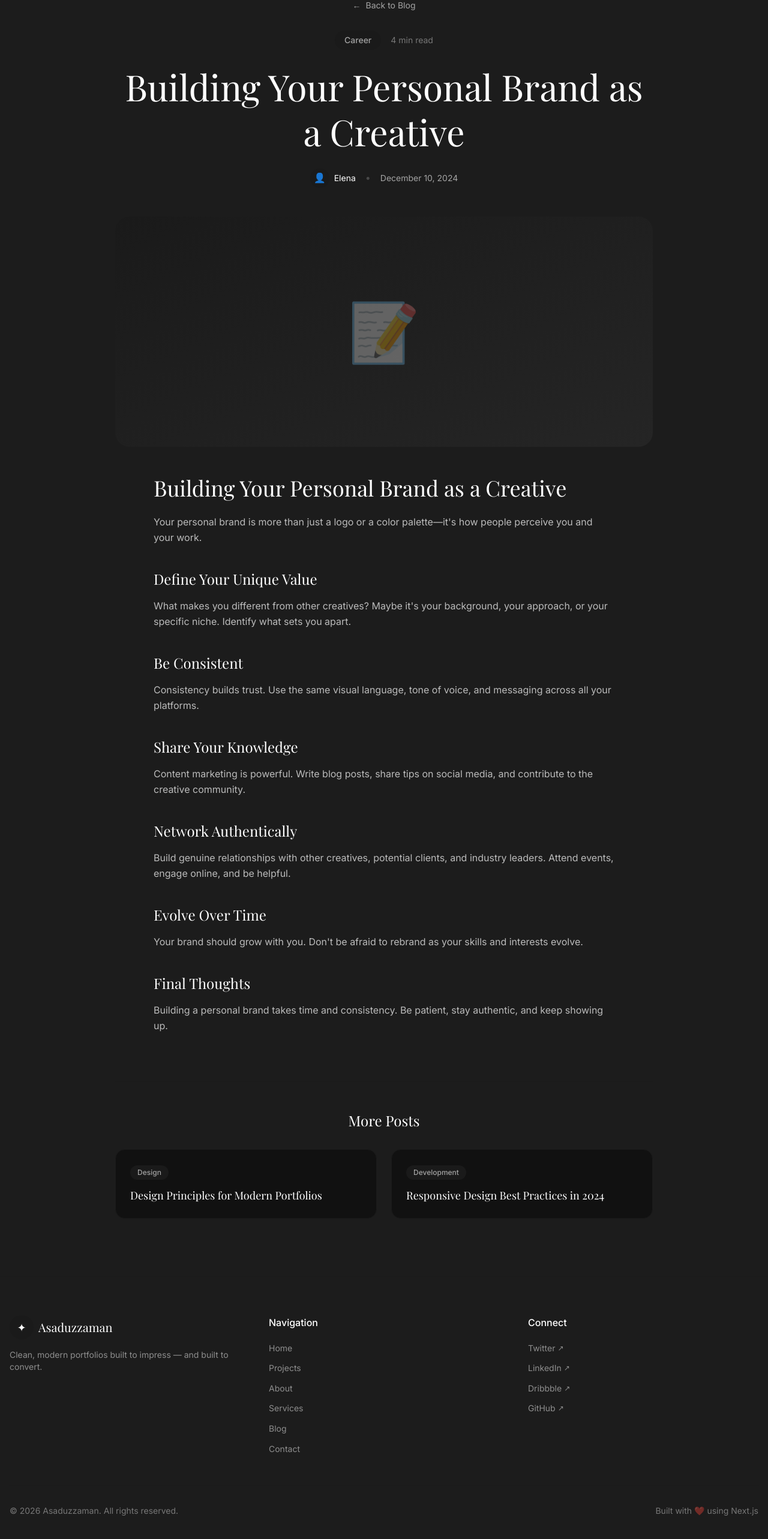
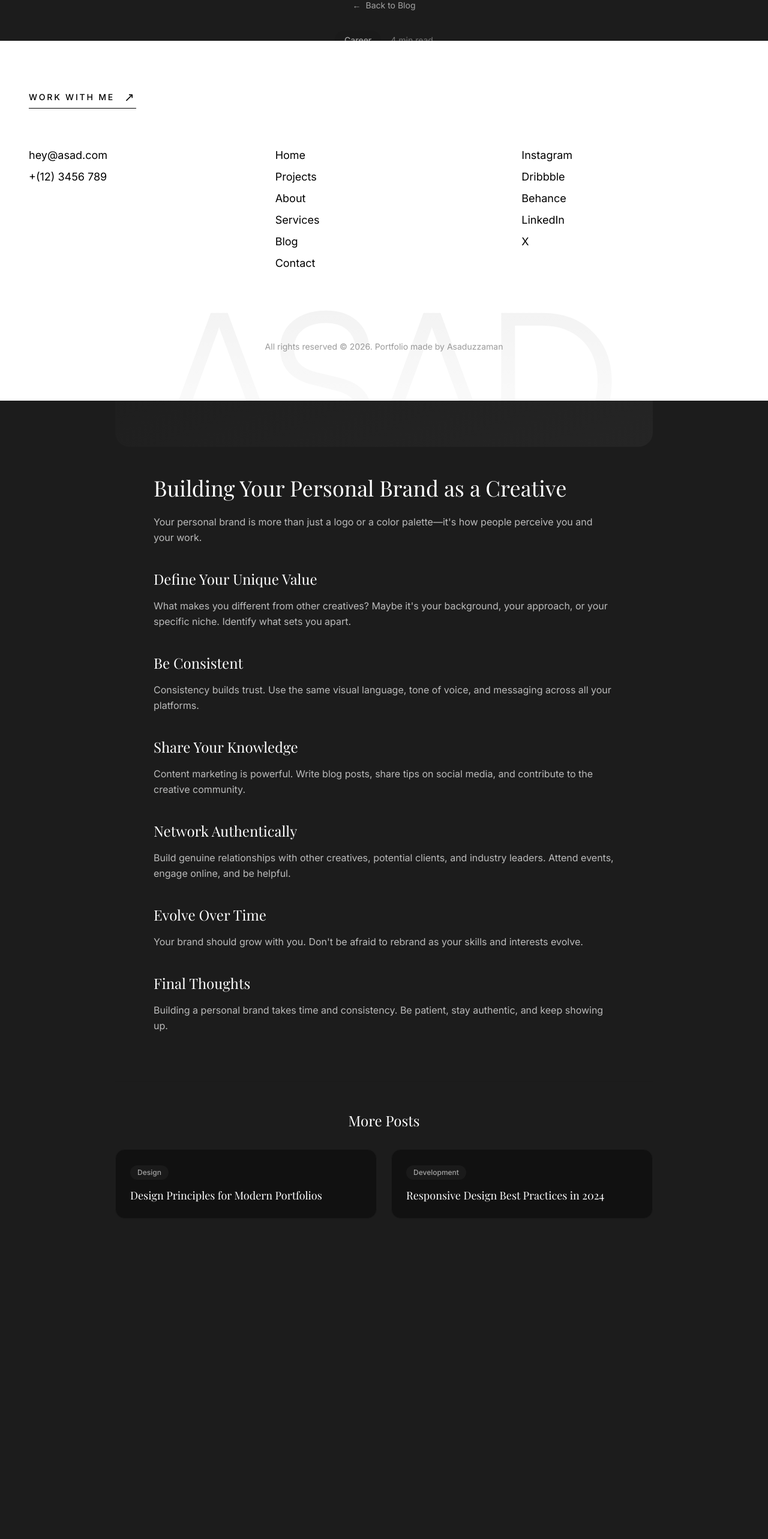
Before and after one commit to Asaduzzama-n/new-portfolio, a Next.js app: page /blog/building-your-personal-brand in a window 1280 px wide. Shown: the part 132-2698 px from the top of the page at 60% size. After the commit the page ends 2260 px from the top, so only its background shows below. Built offline with nearby package versions, Linux system fonts and the light colour scheme; a web font is replaced by a local one.

Commit message:
new component added

```diff
--- a/src/app/globals.css
+++ b/src/app/globals.css
@@ -117,6 +117,11 @@ body {
   background-clip: text;
 }
 
+.mask-gradient-v {
+  mask-image: linear-gradient(to bottom, transparent, black 10%, black 90%, transparent);
+  -webkit-mask-image: linear-gradient(to bottom, transparent, black 10%, black 90%, transparent);
+}
+
 .bg-primary {
   background-color: #262626;
 }
--- a/src/app/layout.tsx
+++ b/src/app/layout.tsx
@@ -37,8 +37,10 @@ export default function RootLayout({
 }>) {
   return (
     <html lang="en" className={`dark ${customFont.variable} ${customFont2.variable}`}>
-      <body className="bg-black text-white antialiased font-sans">
+      <body className="text-white antialiased font-sans">
         {children}
+        {/* Bottom Blur Effect */}
+        {/* <div className="fixed bottom-0 left-0 w-full h-32 pointer-events-none z-[100] backdrop-blur-xl [mask-image:linear-gradient(to_top,black,transparent)]" /> */}
       </body>
     </html>
   );
--- a/src/app/page.tsx
+++ b/src/app/page.tsx
@@ -14,9 +14,9 @@ const Footer = dynamic(() => import('@/components/sections/Footer'));
 
 export default function Home() {
   return (
-    <>
+    <div className="relative min-h-screen">
       <Navigation />
-      <main>
+      <main className="relative z-10 bg-[#1C1C1C] mb-[500px] md:mb-[600px] rounded-b-4xl ">
         <Hero />
         <About />
         <Projects />
@@ -27,6 +27,6 @@ export default function Home() {
         <Contact />
       </main>
       <Footer />
-    </>
+    </div>
   );
 }
--- a/src/components/sections/FAQ.tsx
+++ b/src/components/sections/FAQ.tsx
@@ -50,7 +50,7 @@ export default function FAQ() {
                     {faqs.map((faq, index) => (
                         <div
                             key={index}
-                            className="border border-[#1a1a1a] rounded-2xl overflow-hidden bg-[#111111]"
+                            className="rounded-2xl overflow-hidden bg-primary"
                         >
                             <button
                                 onClick={() => setOpenIndex(openIndex === index ? null : index)}
@@ -74,7 +74,7 @@ export default function FAQ() {
                                         transition={{ duration: 0.3 }}
                                         className="overflow-hidden"
                                     >
-                                        <p className="px-6 pb-5 text-white/60">{faq.answer}</p>
+                                        <p className="p-6 text-white/60">{faq.answer}</p>
                                     </motion.div>
                                 )}
                             </AnimatePresence>
--- a/src/components/sections/Footer.tsx
+++ b/src/components/sections/Footer.tsx
@@ -2,10 +2,9 @@
 
 import { motion } from 'framer-motion';
 import Link from 'next/link';
-import { fadeUp } from '@/lib/animations';
 
 const footerLinks = [
-    { name: 'Home', href: '#home' },
+    { name: 'Home', href: '#hero' },
     { name: 'Projects', href: '#projects' },
     { name: 'About', href: '#about' },
     { name: 'Services', href: '#services' },
@@ -14,86 +13,87 @@ const footerLinks = [
 ];
 
 const socialLinks = [
-    { name: 'Twitter', href: 'https://twitter.com' },
+    { name: 'Instagram', href: 'https://instagram.com' },
+    { name: 'Dribbble', href: 'https://dribbble.com' },
+    { name: 'Behance', href: 'https://behance.com' },
     { name: 'LinkedIn', href: 'https://linkedin.com' },
-    { name: 'Dribbble', href: 'https://dribbble.com' },
-    { name: 'GitHub', href: 'https://github.com' },
+    { name: 'X', href: 'https://twitter.com' },
 ];
 
 export default function Footer() {
     const currentYear = new Date().getFullYear();
 
     return (
-        <motion.footer
-            variants={fadeUp}
-            initial="hidden"
-            whileInView="visible"
-            viewport={{ once: true }}
-            className="py-16 px-4 border-t border-[#1a1a1a]"
+        <footer className="fixed bottom-0 left-0 w-full h-[500px] md:h-[600px] bg-white text-black z-0 flex flex-col pt-20 px-4 md:px-12 overflow-hidden">
+            <div className="max-w-7xl mx-auto w-full flex-1 flex flex-col">
+                {/* Work With Me Button */}
+                <div className="mb-16">
+                    <Link
+                        href="#contact"
+                        className="inline-flex items-center gap-4 text-sm font-medium tracking-[0.2em] group border-b border-black pb-1 hover:gap-6 transition-all"
                     >
-            <div className="max-w-7xl mx-auto">
+                        WORK WITH ME
+                        <span className="text-xl">↗</span>
+                    </Link>
+                </div>
+
                 <div className="grid md:grid-cols-3 gap-12 mb-12">
-                    {/* Brand */}
-                    <div>
-                        <Link href="/" className="inline-flex items-center gap-2 mb-4">
-                            <span className="w-10 h-10 rounded-full bg-[#1a1a1a] flex items-center justify-center">
-                                <span className="text-lg font-serif">✦</span>
-                            </span>
-                            <span className="font-serif text-xl">Asaduzzaman</span>
-                        </Link>
-                        <p className="text-white/50 text-sm">
-                            Clean, modern portfolios built to impress — and built to convert.
-                        </p>
+                    {/* Contact Info */}
+                    <div className="space-y-2">
+                        <a href="mailto:hey@asad.com" className="block text-lg hover:opacity-70 transition-opacity">
+                            hey@asad.com
+                        </a>
+                        <p className="text-lg">+(12) 3456 789</p>
                     </div>
 
                     {/* Navigation */}
-                    <div>
-                        <h4 className="font-medium mb-4">Navigation</h4>
-                        <ul className="space-y-2">
+                    <div className="flex flex-col gap-2">
                         {footerLinks.map((link) => (
-                                <li key={link.name}>
                             <Link
+                                key={link.name}
                                 href={link.href}
-                                        className="text-white/50 text-sm hover:text-white transition-colors"
+                                className="text-lg hover:opacity-70 transition-opacity w-fit"
                             >
                                 {link.name}
                             </Link>
-                                </li>
                         ))}
-                        </ul>
                     </div>
 
-                    {/* Social */}
-                    <div>
-                        <h4 className="font-medium mb-4">Connect</h4>
-                        <ul className="space-y-2">
+                    {/* Socials */}
+                    <div className="flex flex-col gap-2">
                         {socialLinks.map((link) => (
-                                <li key={link.name}>
                             <a
+                                key={link.name}
                                 href={link.href}
                                 target="_blank"
                                 rel="noopener noreferrer"
-                                        className="text-white/50 text-sm hover:text-white transition-colors inline-flex items-center gap-1"
+                                className="text-lg hover:opacity-70 transition-opacity w-fit"
                             >
                                 {link.name}
-                                        <span className="text-xs">↗</span>
                             </a>
-                                </li>
                         ))}
-                        </ul>
                     </div>
                 </div>
 
-                {/* Bottom */}
-                <div className="pt-8 border-t border-[#1a1a1a] flex flex-col md:flex-row justify-between items-center gap-4">
-                    <p className="text-white/40 text-sm">
-                        © {currentYear} Asaduzzaman. All rights reserved.
-                    </p>
-                    <p className="text-white/40 text-sm">
-                        Built with ❤️ using Next.js
+                {/* Copyright */}
+                <div className="mt-auto mb-20 text-center">
+                    <p className="text-sm opacity-60">
+                        All rights reserved © {currentYear}. Portfolio made by Asaduzzaman
                     </p>
                 </div>
             </div>
-        </motion.footer>
+
+            {/* Large Background Text */}
+            <div className="absolute -bottom-[20%] left-1/2 -translate-x-1/2 w-full text-center pointer-events-none select-none">
+                <h1 className="text-[25vw] font-custom-2 leading-none opacity-[0.05] tracking-tighter">
+                    ASAD
+                </h1>
+                {/* Blur Overlay */}
+                <div className="absolute inset-0 bg-gradient-to-t from-white via-white/50 to-transparent h-full" />
+            </div>
+
+            {/* Bottom Blur positioned fixed to the bottom as requested */}
+            {/* <div className="absolute bottom-0 left-0 w-full h-32 bg-gradient-to-t from-white to-transparent blur-xl pointer-events-none" /> */}
+        </footer>
     );
 }
--- a/src/components/sections/Services.tsx
+++ b/src/components/sections/Services.tsx
@@ -1,60 +1,131 @@
 'use client';
 
-import { motion } from 'framer-motion';
+import { motion, useScroll, useTransform } from 'framer-motion';
+import React, { useRef } from 'react';
+import Image from 'next/image';
 import SectionHeader from '@/components/ui/SectionHeader';
-import Card from '@/components/ui/Card';
-import { staggerContainer, staggerItem } from '@/lib/animations';
 
 const services = [
     {
-        icon: '🎨',
-        title: 'Brand Identity',
-        description: 'Complete brand systems including logos, color palettes, typography, and brand guidelines.',
+        title: "Brand Identity",
+        description: "Crafting unique visual identities that tell your story and resonate with your target audience through color, typography, and strategy.",
+        src: "/services/brand.png",
     },
     {
-        icon: '💻',
-        title: 'Web Design',
-        description: 'Beautiful, responsive websites that convert visitors into customers.',
+        title: "Web Design",
+        description: "Designing high-performance, conversion-focused websites that look stunning on every device and provide a seamless user experience.",
+        src: "/services/web.png",
     },
     {
-        icon: '📱',
-        title: 'UI/UX Design',
-        description: 'User-centered interfaces that are intuitive, accessible, and delightful to use.',
+        title: "UI/UX Strategy",
+        description: "Deep-diving into user behavior to create intuitive interfaces that are not only beautiful but also accessible and highly functional.",
+        src: "/services/ux.png",
     },
     {
-        icon: '✨',
-        title: 'Creative Direction',
-        description: 'Strategic creative guidance to ensure your brand communicates effectively.',
+        title: "Creative Direction",
+        description: "Strategic guidance to ensure your brand's visual communication is consistent and powerful across all digital and physical touchpoints.",
+        src: "/services/brand.png",
     },
 ];
 
+const StickyCard = ({
+    i,
+    title,
+    src,
+    description,
+    progress,
+    range,
+    targetScale,
+}: {
+    i: number;
+    title: string;
+    src: string;
+    description: string;
+    progress: any;
+    range: [number, number];
+    targetScale: number;
+}) => {
+    const scale = useTransform(progress, range, [1, targetScale]);
+
+    return (
+        <div className="sticky top-[15vh] flex items-center justify-center w-full mb-12">
+            <motion.div
+                style={{
+                    scale,
+                    top: `calc(${i * 25}px)`,
+                }}
+                className="relative flex flex-col md:flex-row h-[500px] md:h-[450px] w-full bg-secondary rounded-[40px] border border-white/5 overflow-hidden origin-top"
+            >
+                {/* Content Side */}
+                <div className="w-full md:w-1/2 p-10 md:p-16 flex flex-col justify-center">
+                    <span className="text-white/40 font-mono text-sm mb-6">[ 0{i + 1} ]</span>
+                    <h3 className="text-4xl md:text-5xl font-custom-2 text-white mb-6 leading-tight">
+                        {title}
+                    </h3>
+                    <p className="text-lg text-white/50 font-sans leading-relaxed">
+                        {description}
+                    </p>
+                </div>
+
+                {/* Image Side */}
+                <div className="hidden md:flex w-1/2 relative bg-primary/30 items-center justify-center p-12 overflow-hidden">
+                    <div className="relative w-full h-full transform group-hover:scale-110 transition-transform duration-700">
+                        <Image
+                            src={src}
+                            alt={title}
+                            fill
+                            className="object-contain p-8"
+                        />
+                    </div>
+                    {/* Gradient overlay */}
+                    <div className="absolute inset-0 bg-gradient-to-tr from-secondary/50 to-transparent pointer-events-none" />
+                </div>
+
+                {/* Mobile Image (Bottom) */}
+                <div className="md:hidden flex-1 relative bg-primary/20">
+                    <Image
+                        src={src}
+                        alt={title}
+                        fill
+                        className="object-contain p-12"
+                    />
+                </div>
+            </motion.div>
+        </div>
+    );
+};
+
 export default function Services() {
+    const container = useRef<HTMLDivElement>(null);
+    const { scrollYProgress } = useScroll({
+        target: container,
+        offset: ["start start", "end end"],
+    });
+
     return (
-        <section id="services" className="py-24 px-4">
+        <section id="services" ref={container} className="relative py-24 px-4 overflow-visible">
             <div className="max-w-7xl mx-auto">
                 <SectionHeader
                     label="Services"
-                    title="Services"
-                    subtitle="What I can help you with."
+                    title="What I Bring to the Table"
+                    subtitle="Strategic design solutions tailored to your unique brand needs."
                 />
 
-                <motion.div
-                    variants={staggerContainer}
-                    initial="hidden"
-                    whileInView="visible"
-                    viewport={{ once: true, margin: '-100px' }}
-                    className="grid sm:grid-cols-2 lg:grid-cols-4 gap-6"
-                >
-                    {services.map((service) => (
-                        <motion.div key={service.title} variants={staggerItem}>
-                            <Card className="p-6 h-full">
-                                <span className="text-4xl mb-4 block">{service.icon}</span>
-                                <h3 className="text-xl font-serif mb-3">{service.title}</h3>
-                                <p className="text-white/60 text-sm">{service.description}</p>
-                            </Card>
-                        </motion.div>
-                    ))}
-                </motion.div>
+                <div className="mt-20 space-y-4 pb-[20vh]">
+                    {services.map((service, i) => {
+                        const targetScale = 1 - ((services.length - i - 1) * 0.05);
+                        return (
+                            <StickyCard
+                                key={`s_${i}`}
+                                i={i}
+                                {...service}
+                                progress={scrollYProgress}
+                                range={[i * (1 / services.length), 1]}
+                                targetScale={targetScale}
+                            />
+                        );
+                    })}
+                </div>
             </div>
         </section>
     );
```
Also changed, not shown: src/components/sections/Testimonials.tsx (+123 -42 lines). Lines whose indentation alone changed are shown as unchanged.
